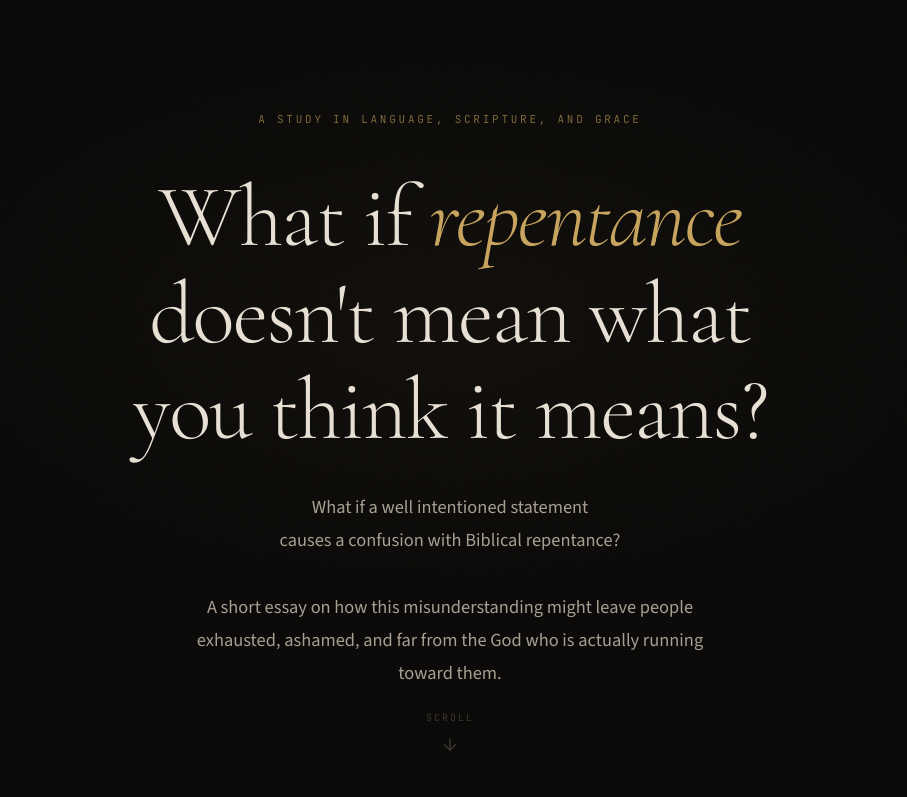
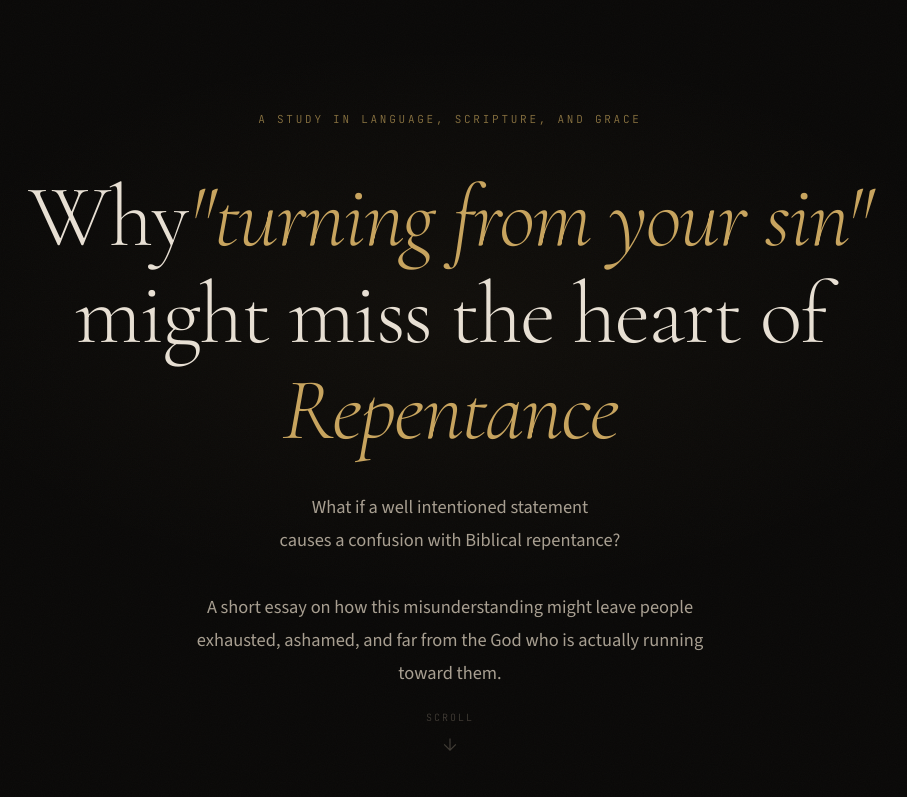
Before and after one commit to scha77/repent, a plain HTML site: page index.html in a window 1280 px wide. Shown: the top 797 px of the page, without its empty margins (190-1097 px from the left). Drawn offline with nearby package versions, Linux system fonts and the light colour scheme.

Commit message:
Update index.html

```diff
--- a/index.html
+++ b/index.html
@@ -861,7 +861,7 @@ body {
 <!-- ==================== HERO ==================== -->
 <section class="hero" data-nav="0">
   <div class="hero-eyebrow reveal reveal-fade">A study in language, Scripture, and grace</div>
-  <h1 class="reveal reveal-delay-1">What if <em>repentance</em><br>doesn't mean what<br>you think it means?</h1>
+  <h1 class="reveal reveal-delay-1">Why<em>"turning from your sin"</em><br>might miss the heart of<br><em>Repentance</em></h1>
   <p class="hero-sub reveal reveal-delay-2">What if a well intentioned statement<br>causes a confusion with Biblical repentance?<br><br>A short essay on how this misunderstanding might leave people exhausted, ashamed, and far from the God who is actually running toward them.</p>
   <div class="scroll-cue">
     <span>Scroll</span>
```
